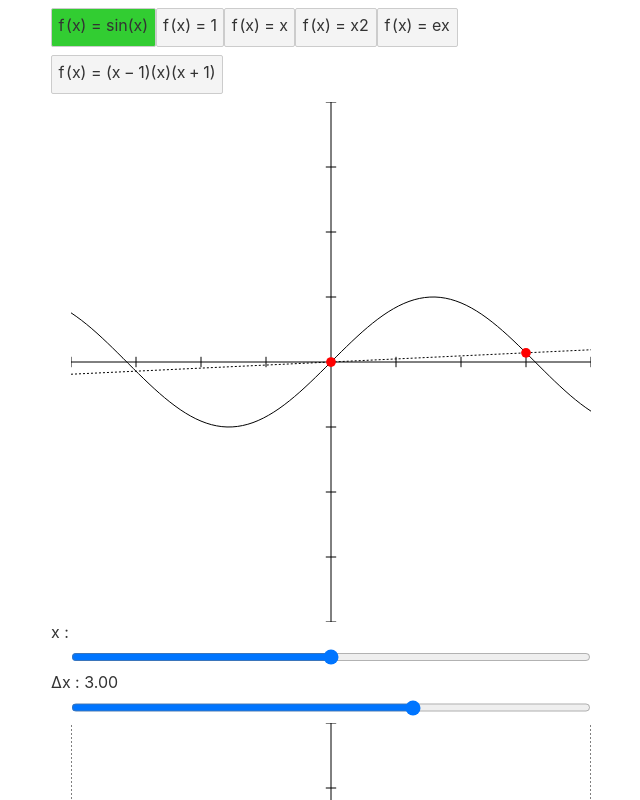
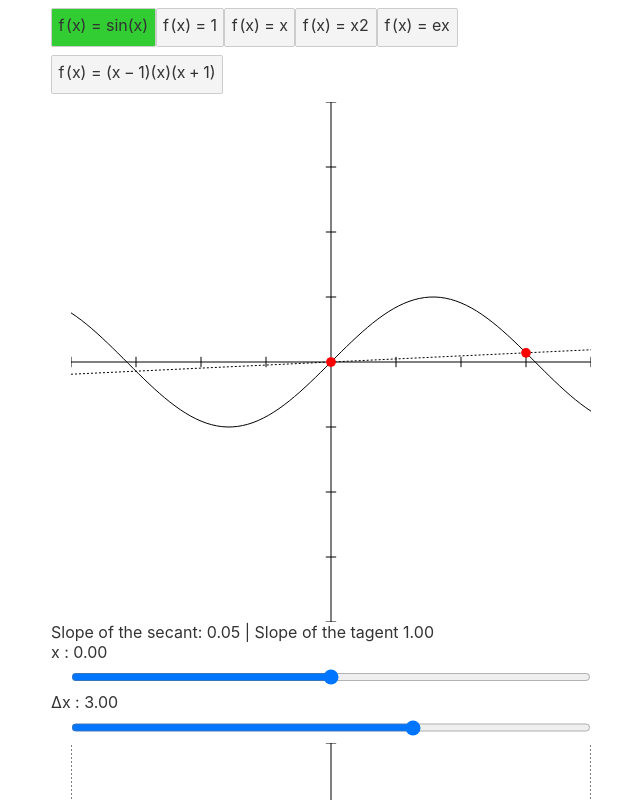
Before and after one commit to nchlsb/early-calc, a Svelte app: page / in a window 1280 px wide. Shown: the top 800 px of the page, without its empty margins (309-949 px from the left). Built offline with nearby package versions, Linux system fonts and the light colour scheme.

Commit message:
Show slopes of secant and tangent

```diff
--- a/src/App.svelte
+++ b/src/App.svelte
@@ -1,5 +1,5 @@
 <script lang="ts">
-	import {range, yAt} from "./helpers";
+	import {pointSlope, range, slope, yAt} from "./helpers";
 	import * as katex from "katex";
 import { each, onMount } from 'svelte/internal';
 
@@ -55,34 +55,15 @@ import { each, onMount } from 'svelte/internal';
 
 	let secantLine: {x1: number, y1: number, x2: number, y2: number}
 	$: secantLine = {
-		x1: xMinBound, y1: yAt(xMinBound, x, f(x), x + deltaX, f(x + deltaX)),
-		x2: xMaxBound, y2: yAt(xMaxBound, x, f(x), x + deltaX, f(x + deltaX))
+		x1: xMinBound, y1: pointSlope(xMinBound, slope(x, f(x), x + deltaX, f(x + deltaX)), x, f(x)),
+		x2: xMaxBound, y2: pointSlope(xMaxBound, slope(x, f(x), x + deltaX, f(x + deltaX)), x, f(x))
 	}
 
 	let tangentLine: {x1: number, y1: number, x2: number, y2: number}
 	$: tangentLine = {
-		x1: xMinBound, y1: yAt(xMinBound, x, f(x), x + DELTX_X_APPROACHES_0, f(x + DELTX_X_APPROACHES_0)),
-		x2: xMaxBound, y2: yAt(xMaxBound, x, f(x), x + DELTX_X_APPROACHES_0, f(x + DELTX_X_APPROACHES_0))
+		x1: xMinBound, y1: pointSlope(xMinBound, slope(x, f(x), x + DELTX_X_APPROACHES_0, f(x + DELTX_X_APPROACHES_0)), x, f(x)),
+		x2: xMaxBound, y2: pointSlope(xMaxBound, slope(x, f(x), x + DELTX_X_APPROACHES_0, f(x + DELTX_X_APPROACHES_0)), x, f(x))
 	}
-
-	function leftmostY(x1: number, y1: number, x2: number, y2: number): number {
-		const lineFunction: (x: number) => number = function (x) {
-			const m = (y2 - y1) / (x2 - x1)
-			return m * (x - x1) + y1
-		}
-
-		return lineFunction(xMinBound)
-	}
-
-	function rightmostY(x1: number, y1: number, x2: number, y2: number): number {
-		const lineFunction: (x: number) => number = function (x) {
-			const m = (y2 - y1) / (x2 - x1)
-			return m * (x - x1) + y1
-		}
-
-		return lineFunction(xMaxBound)
-	}
-
 
 	// -10 -> 5
 	// offset => 0, 1, 2, 3, 4, 5, 6, 7, 8, 9, 10, 11, 12, 13, 14, 15
@@ -186,7 +167,17 @@ let selectedIndex = 0;
 		</g>
 	</svg>
 
-	<label id="labelX" for="x">x: {x}</label>
+	<!-- todo - is there a better way to in-line this?-->
+	<span>
+		Slope of the secant: {slope(x, f(x), x + deltaX, f(x + deltaX)).toFixed(2)} | Slope of the tagent {slope(x, f(x), x + DELTX_X_APPROACHES_0, f(x + DELTX_X_APPROACHES_0)).toFixed(2)}
+	</span>
+	<br/>
+	<span style="display: inline-block;">
+		<label id="labelX" for="x">x:</label>
+	</span>
+	<span style="display: inline-block;">
+		<label id="labelDeltaXValue" for="deltaX">{x.toFixed(2)}</label>
+	</span>
 	<input id="x" type="range" step="0.01" min={xMinBound} max={xMaxBound} bind:value={sliderX}>
 
 	<!-- todo - is there a better way to in-line this?-->
--- a/src/helpers.ts
+++ b/src/helpers.ts
@@ -85,3 +85,17 @@ export function yAt(x: number, x1: number, y1: number, x2: number, y2: number):
 
     return lineFunction(x)
 }
+
+export function pointSlope(x: number, m: number, x0: number, y0: number,){
+    return m * (x - x0) + y0;
+}
+
+export function slope( x1: number, y1: number, x2: number, y2: number): number{
+    return (y2 - y1) / (x2 - x1);
+}
+
+// export function slope( x1: number, y1: number, x2: number, y2: number): Maybe<number>{
+//     return (x2-x1 != 0) ?
+//     {kind: "Just", value: (y2 - y1) / (x2 - x1) } :
+//     {kind : 'Nothing'};
+// }
```
